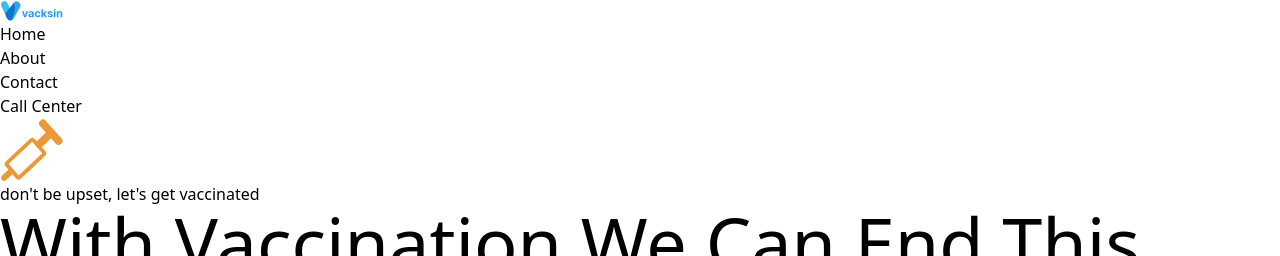
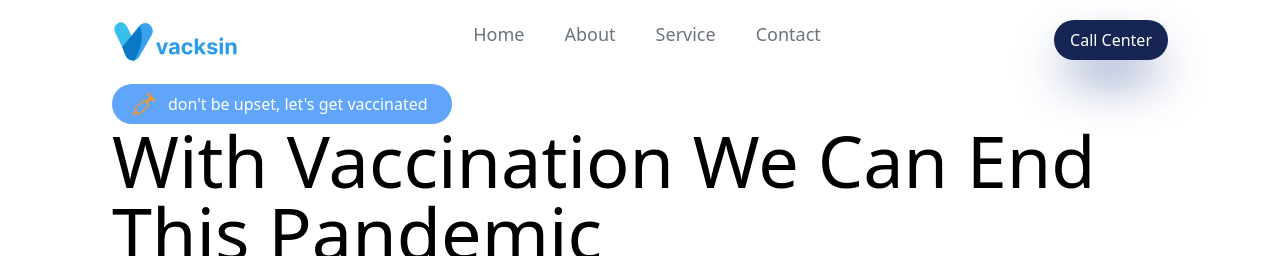
Before and after one commit to SamirKhan21860/Vaccine_Business_Website, a React (Vite) app: page / in a window 1280 px wide. Shown: the top 256 px of the page. Built offline with nearby package versions, Linux system fonts and the light colour scheme.

Commit message:
styling the hero section and it's elements

```diff
--- a/src/Header/Header.tsx
+++ b/src/Header/Header.tsx
@@ -1,19 +1,30 @@
 const Header = () => {
   return (
     <>
-      <header className="Header">
-        <div className="logo">
-            <img src="/logowithtext.svg" alt="logo" />
+      <header className="Header my-5 flex justify-between">
+        <div className="logo ">
+          <img src="/logowithtext.svg" alt="logo" className="w-32" />
         </div>
-        <div>
-            <ul className="nav-links">
-                <li><a href="/">Home</a></li>
-                <li><a href="/about">About</a></li>
-                <li><a href="/contact">Contact</a></li>
-            </ul>
+        <div className="text-gray-500 font-medium text-lg">
+          <ul className="nav-links flex space-x-10">
+            <li>
+              <a href="/">Home</a>
+            </li>
+            <li>
+              <a href="/about">About</a>
+            </li>
+            <li>
+              <a href="/service">Service</a>
+            </li>
+            <li>
+              <a href="/contact">Contact</a>
+            </li>
+          </ul>
         </div>
-        <div>
-            <button>Call Center</button>
+        <div className="">
+          <button className="shadow-2xl shadow-blue-900 px-4 py-2 bg-blue-950 text-white rounded-full">
+            Call Center
+          </button>
         </div>
       </header>
     </>
--- a/src/Home/Home.tsx
+++ b/src/Home/Home.tsx
@@ -2,13 +2,19 @@ import Header from "../Header/Header";
 
 const Home = () => {
     return (
-      <>
+      <div className="mx-28">
         <Header />
         <div className="landing">
-          <div>
-            <div className="round-tip">
-              <img src="/injectionOrange.svg" alt="injection" />
-              <span>don&apos;t be upset, let&apos;s get vaccinated</span>
+          <div className="">
+            <div className="round-tip bg-blue-400 rounded-full p-2 inline-flex">
+              <img
+                src="/injectionOrange.svg"
+                alt="injection"
+                className="w-6 mx-3"
+              />
+              <span className="mr-4 text-white">
+                don&apos;t be upset, let&apos;s get vaccinated
+              </span>
             </div>
             <h1 className="text-7xl">
               With Vaccination We Can End This Pandemic
@@ -122,7 +128,7 @@ const Home = () => {
           <img src="/map-img.png" alt="" />
         </div>
         <footer className="footer"></footer>
-      </>
+      </div>
     );
 }
 
```
Lines whose indentation alone changed are shown as unchanged.
